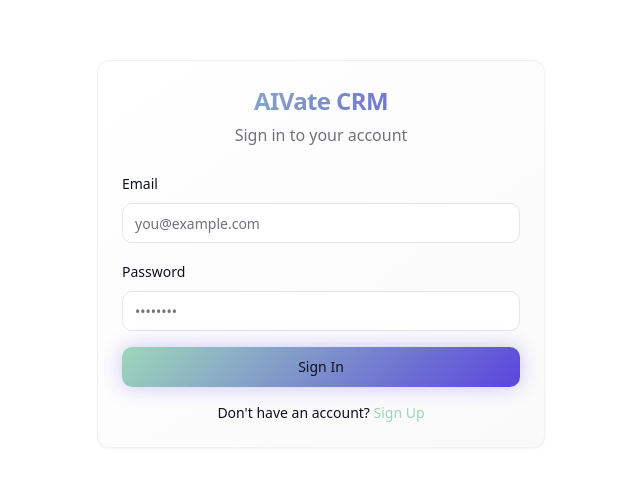
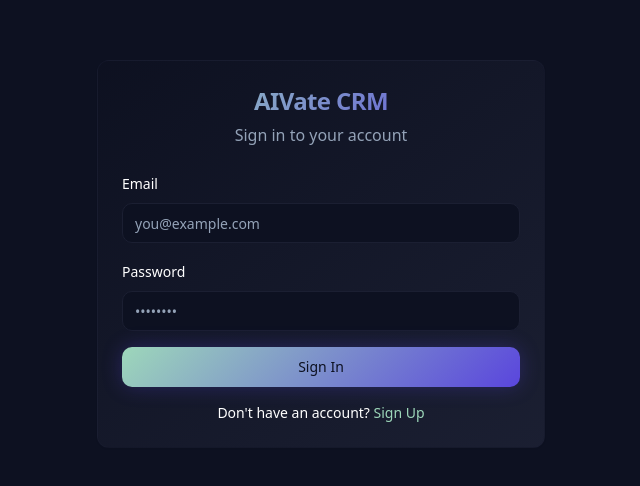
Before and after one commit to jalandonimarky/aivatecrm, a React (Vite) app: page / in a window 1280 px wide. Shown: the part 146-632 px from the top of the page, without its empty margins (319-959 px from the left). Built offline with nearby package versions, Linux system fonts and the light colour scheme.

Commit message:
[dyad] Shifted the CRM's default color scheme to a dark background, maintaining the specified palette, and deepened the dark mode. - wrote 1 file(s)

```diff
--- a/src/index.css
+++ b/src/index.css
@@ -8,25 +8,25 @@ All colors MUST be HSL.
 
 @layer base {
   :root {
-    /* Light Theme Colors */
-    --background: 0 0% 100%; /* White */
-    --foreground: 229 42% 9%; /* Dark Blue */
+    /* Light Theme (now leaning dark) Colors */
+    --background: 229 42% 9%; /* Dark Blue */
+    --foreground: 0 0% 100%; /* White */
 
-    --card: 0 0% 100%; /* White */
-    --card-foreground: 229 42% 9%; /* Dark Blue */
+    --card: 229 42% 9%; /* Dark Blue */
+    --card-foreground: 0 0% 100%; /* White */
 
-    --popover: 0 0% 100%; /* White */
-    --popover-foreground: 229 42% 9%; /* Dark Blue */
+    --popover: 229 42% 9%; /* Dark Blue */
+    --popover-foreground: 0 0% 100%; /* White */
 
     --primary: 150 42% 73%; /* Mint - #88ebc5 */
     --primary-foreground: 229 42% 9%; /* Dark Blue (for text on Mint) */
     --primary-glow: 248 69% 57%; /* Purple - #5946df */
 
-    --secondary: 220 13% 91%; /* Light Grey */
-    --secondary-foreground: 229 42% 9%; /* Dark Blue */
+    --secondary: 229 30% 15%; /* Darker Blue/Grey */
+    --secondary-foreground: 0 0% 100%; /* White */
 
-    --muted: 240 4.8% 95.9%; /* Very light grey */
-    --muted-foreground: 240 3.8% 46.1%; /* Medium grey */
+    --muted: 229 30% 15%; /* Darker muted */
+    --muted-foreground: 215 20.2% 65.1%; /* Lighter grey for muted text */
 
     --accent: 248 69% 57%; /* Purple */
     --accent-foreground: 0 0% 100%; /* White */
@@ -41,8 +41,8 @@ All colors MUST be HSL.
     --warning: 38 92% 50%; /* Orange */
     --warning-foreground: 0 0% 98%; /* White */
 
-    --border: 220 13% 91%; /* Light Grey */
-    --input: 220 13% 91%; /* Light Grey */
+    --border: 229 30% 15%; /* Darker border */
+    --input: 229 30% 15%; /* Darker input */
     --ring: 248 69% 57%; /* Purple */
 
     --radius: 0.75rem;
@@ -51,47 +51,47 @@ All colors MUST be HSL.
     --gradient-primary: linear-gradient(135deg, hsl(var(--primary)), hsl(var(--primary-glow))); /* Mint to Purple */
     --gradient-accent: linear-gradient(135deg, hsl(var(--accent)), hsl(var(--accent-glow))); /* Purple to Brighter Purple */
     --gradient-dashboard: linear-gradient(135deg, hsl(var(--primary)), hsl(var(--primary-glow))); /* Mint to Purple */
-    --gradient-card: linear-gradient(145deg, hsl(var(--background)), hsl(240 4.8% 98%)); /* White to very light grey */
+    --gradient-card: linear-gradient(145deg, hsl(229 42% 9%), hsl(229 30% 15%)); /* Dark Blue to Darker Blue/Grey */
 
-    --shadow-soft: 0 1px 3px 0 hsl(240 10% 3.9% / 0.1), 0 1px 2px -1px hsl(240 10% 3.9% / 0.1);
-    --shadow-medium: 0 4px 6px -1px hsl(240 10% 3.9% / 0.1), 0 2px 4px -2px hsl(240 10% 3.9% / 0.1);
-    --shadow-large: 0 10px 15px -3px hsl(240 10% 3.9% / 0.1), 0 4px 6px -4px hsl(240 10% 3.9% / 0.1);
+    --shadow-soft: 0 1px 3px 0 hsl(229 42% 9% / 0.3), 0 1px 2px -1px hsl(229 42% 9% / 0.3);
+    --shadow-medium: 0 4px 6px -1px hsl(229 42% 9% / 0.3), 0 2px 4px -2px hsl(229 42% 9% / 0.3);
+    --shadow-large: 0 10px 15px -3px hsl(229 42% 9% / 0.3), 0 4px 6px -4px hsl(229 42% 9% / 0.3);
     --shadow-glow: 0 0 20px hsl(var(--primary-glow) / 0.3); /* Purple glow */
 
     --transition-smooth: all 0.3s cubic-bezier(0.4, 0, 0.2, 1);
     --transition-spring: all 0.4s cubic-bezier(0.175, 0.885, 0.32, 1.275);
 
-    /* Sidebar specific colors (light theme) */
-    --sidebar-background: 0 0% 100%; /* White */
-    --sidebar-foreground: 229 42% 9%; /* Dark Blue */
+    /* Sidebar specific colors (light theme, now dark) */
+    --sidebar-background: 229 42% 9%; /* Dark Blue */
+    --sidebar-foreground: 0 0% 100%; /* White */
     --sidebar-primary: 150 42% 73%; /* Mint */
     --sidebar-primary-foreground: 229 42% 9%; /* Dark Blue */
-    --sidebar-accent: 240 4.8% 95.9%; /* Muted light grey */
-    --sidebar-accent-foreground: 229 42% 9%; /* Dark Blue */
-    --sidebar-border: 220 13% 91%; /* Light Grey */
-    --sidebar-ring: 248 69% 57%; /* Purple */
+    --sidebar-accent: 229 30% 15%; /* Darker muted */
+    --sidebar-accent-foreground: 0 0% 100%; /* White */
+    --sidebar-border: 229 30% 15%; /* Darker border */
+    --sidebar-ring: 150 42% 73%; /* Mint */
   }
 
   .dark {
-    /* Dark Theme Colors */
-    --background: 229 42% 9%; /* Dark Blue */
+    /* Dark Theme (even darker) Colors */
+    --background: 229 42% 5%; /* Even Darker Blue */
     --foreground: 0 0% 100%; /* White */
 
-    --card: 229 42% 9%; /* Dark Blue */
+    --card: 229 42% 5%; /* Even Darker Blue */
     --card-foreground: 0 0% 100%; /* White */
 
-    --popover: 229 42% 9%; /* Dark Blue */
+    --popover: 229 42% 5%; /* Even Darker Blue */
     --popover-foreground: 0 0% 100%; /* White */
 
     --primary: 150 42% 73%; /* Mint */
     --primary-foreground: 229 42% 9%; /* Dark Blue (for text on Mint) */
     --primary-glow: 248 69% 57%; /* Purple */
 
-    --secondary: 229 30% 15%; /* Darker Blue/Grey */
+    --secondary: 229 30% 10%; /* Even Darker Blue/Grey */
     --secondary-foreground: 0 0% 100%; /* White */
 
-    --muted: 229 30% 15%; /* Darker muted */
-    --muted-foreground: 215 20.2% 65.1%; /* Lighter grey for muted text */
+    --muted: 229 30% 10%; /* Even Darker muted */
+    --muted-foreground: 215 20.2% 75.1%; /* Lighter grey for contrast */
 
     --accent: 248 69% 57%; /* Purple */
     --accent-foreground: 0 0% 100%; /* White */
@@ -106,18 +106,18 @@ All colors MUST be HSL.
     --warning: 38 92% 50%; /* Darker Orange */
     --warning-foreground: 0 0% 98%; /* White */
 
-    --border: 229 30% 15%; /* Darker border */
-    --input: 229 30% 15%; /* Darker input */
+    --border: 229 30% 10%; /* Even Darker border */
+    --input: 229 30% 10%; /* Even Darker input */
     --ring: 150 42% 73%; /* Mint */
 
-    /* Sidebar specific colors (dark theme) */
-    --sidebar-background: 229 42% 9%; /* Dark Blue */
+    /* Sidebar specific colors (dark theme, even darker) */
+    --sidebar-background: 229 42% 5%; /* Even Darker Blue */
     --sidebar-foreground: 0 0% 100%; /* White */
     --sidebar-primary: 150 42% 73%; /* Mint */
     --sidebar-primary-foreground: 229 42% 9%; /* Dark Blue */
-    --sidebar-accent: 229 30% 15%; /* Darker muted */
+    --sidebar-accent: 229 30% 10%; /* Even Darker muted */
     --sidebar-accent-foreground: 0 0% 100%; /* White */
-    --sidebar-border: 229 30% 15%; /* Darker border */
+    --sidebar-border: 229 30% 10%; /* Even Darker border */
     --sidebar-ring: 150 42% 73%; /* Mint */
   }
 }
```
